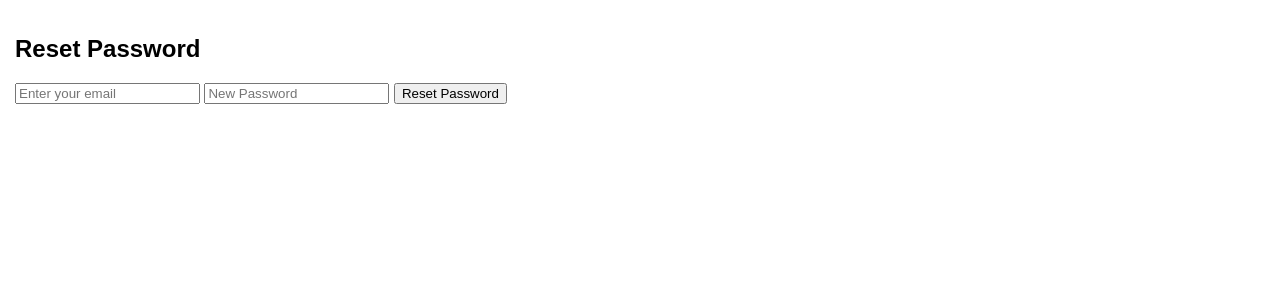
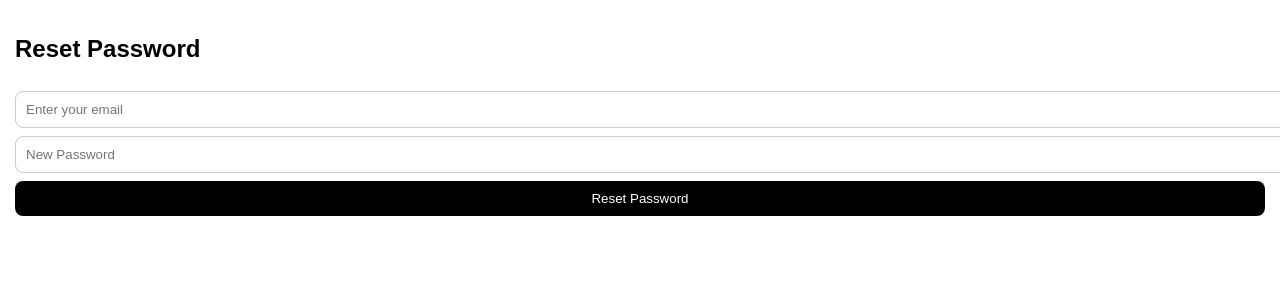
Before and after one commit to Marly1916/fintech-app, a Flask app: page /forgot in a window 1280 px wide. Shown: the top 300 px of the page. Run offline with Flask 3, Linux system fonts and the light colour scheme.

Commit message:
Add files via upload

```diff
--- a/static/style.css
+++ b/static/style.css
@@ -76,3 +76,16 @@ body.dark select {
     border-radius: 50%;
     cursor: pointer;
 }
+form input, form select, form button {
+    width: 100%;
+    margin-top: 8px;
+    padding: 10px;
+    border-radius: 8px;
+    border: 1px solid #ccc;
+}
+
+form button {
+    background: black;
+    color: white;
+    border: none;
+}
```
